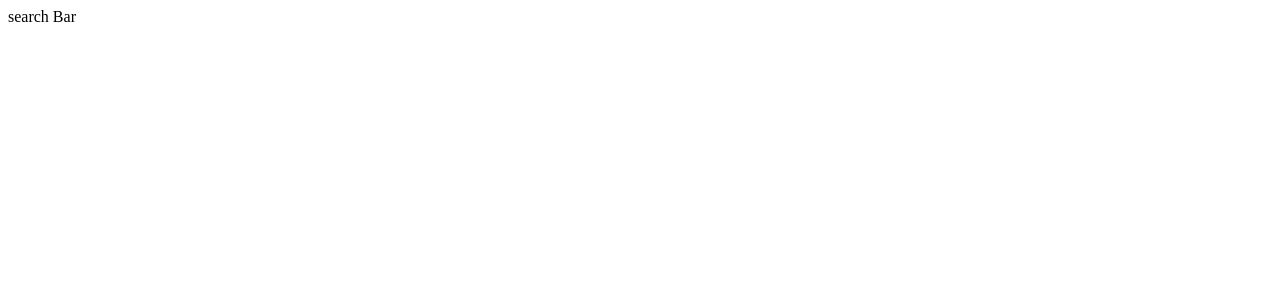
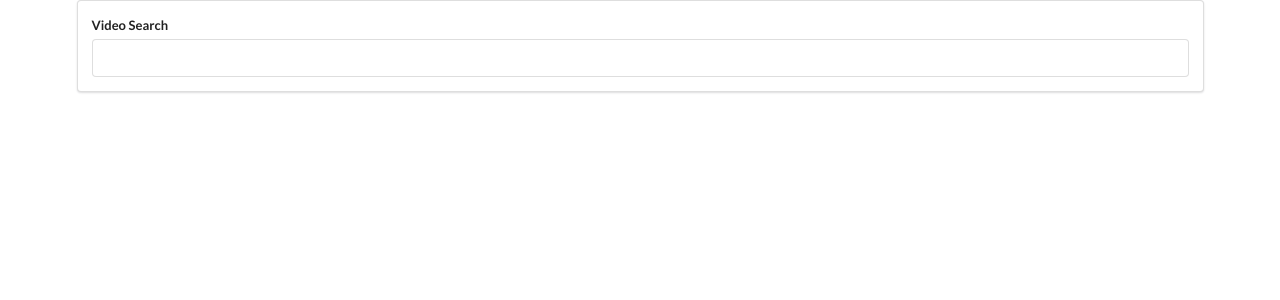
Before and after one commit to shashankkatte/mytube, a React (Create React App) app: page / in a window 1280 px wide. Shown: the top 300 px of the page. Built offline with nearby package versions, Linux system fonts and the light colour scheme.

Commit message:
Handle form submittal and access youtube API with Axios

```diff
--- a/package.json
+++ b/package.json
@@ -6,6 +6,7 @@
     "@testing-library/jest-dom": "^4.2.4",
     "@testing-library/react": "^9.5.0",
     "@testing-library/user-event": "^7.2.1",
+    "axios": "^0.20.0",
     "react": "^16.14.0",
     "react-dom": "^16.14.0",
     "react-scripts": "3.4.3"
--- a/public/index.html
+++ b/public/index.html
@@ -9,6 +9,7 @@
       name="description"
       content="Web site created using create-react-app"
     />
+    <link rel="stylesheet" href="https://cdnjs.cloudflare.com/ajax/libs/semantic-ui/2.4.1/semantic.min.css" integrity="sha512-8bHTC73gkZ7rZ7vpqUQThUDhqcNFyYi2xgDgPDHc+GXVGHXq+xPjynxIopALmOPqzo9JZj0k6OqqewdGO3EsrQ==" crossorigin="anonymous" />
     <link rel="apple-touch-icon" href="%PUBLIC_URL%/logo192.png" />
     <!--
       manifest.json provides metadata used when your web app is installed on a
--- a/src/components/App.js
+++ b/src/components/App.js
@@ -4,7 +4,7 @@
 class App extends React.Component {
   render() {
     return (
-      <div>
+      <div className="ui container">
         <SearchBar />
       </div>
     );
--- a/src/components/SearchBar.js
+++ b/src/components/SearchBar.js
@@ -1,8 +1,33 @@
 import React from 'react';
 
 class SearchBar extends React.Component {
+  state = { term: '' };
+
+  onInputChange = (event) => {
+    this.setState({ term: event.target.value });
+  };
+
+  onFormSubmit = (event) => {
+    event.preventDefault();
+
+    // TODO: Make sure we call callback from parent component.
+  };
+
   render() {
-    return <div>search Bar</div>;
+    return (
+      <div className="search-bar ui segment">
+        <form onSubmit={this.onFormSubmit} className="ui form">
+          <div className="field">
+            <label>Video Search</label>
+            <input
+              type="text"
+              onChange={this.onInputChange}
+              value={this.state.term}
+            />
+          </div>
+        </form>
+      </div>
+    );
   }
 }
 
```
Also changed, not shown: src/apis/youtube.js (added, +13 -0 lines), 2 other files (tests, documents, lock files or other folders).
